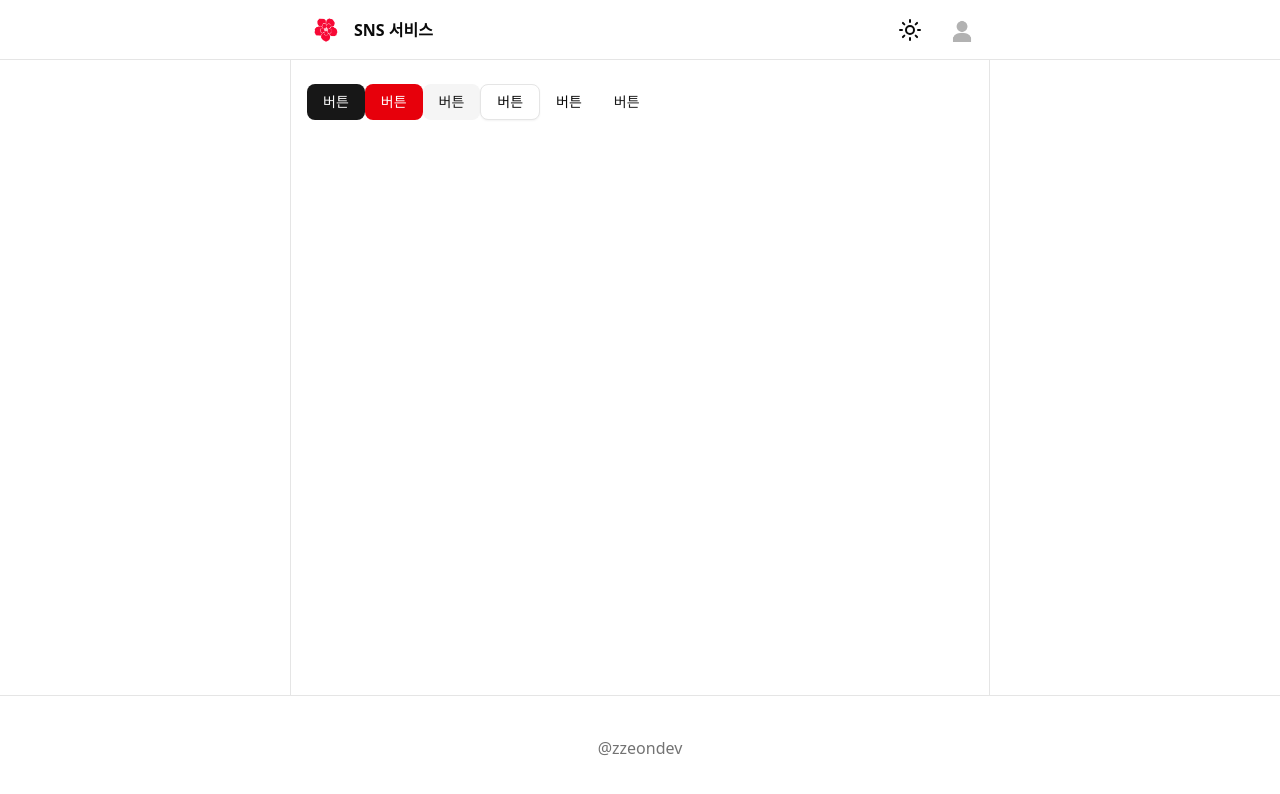
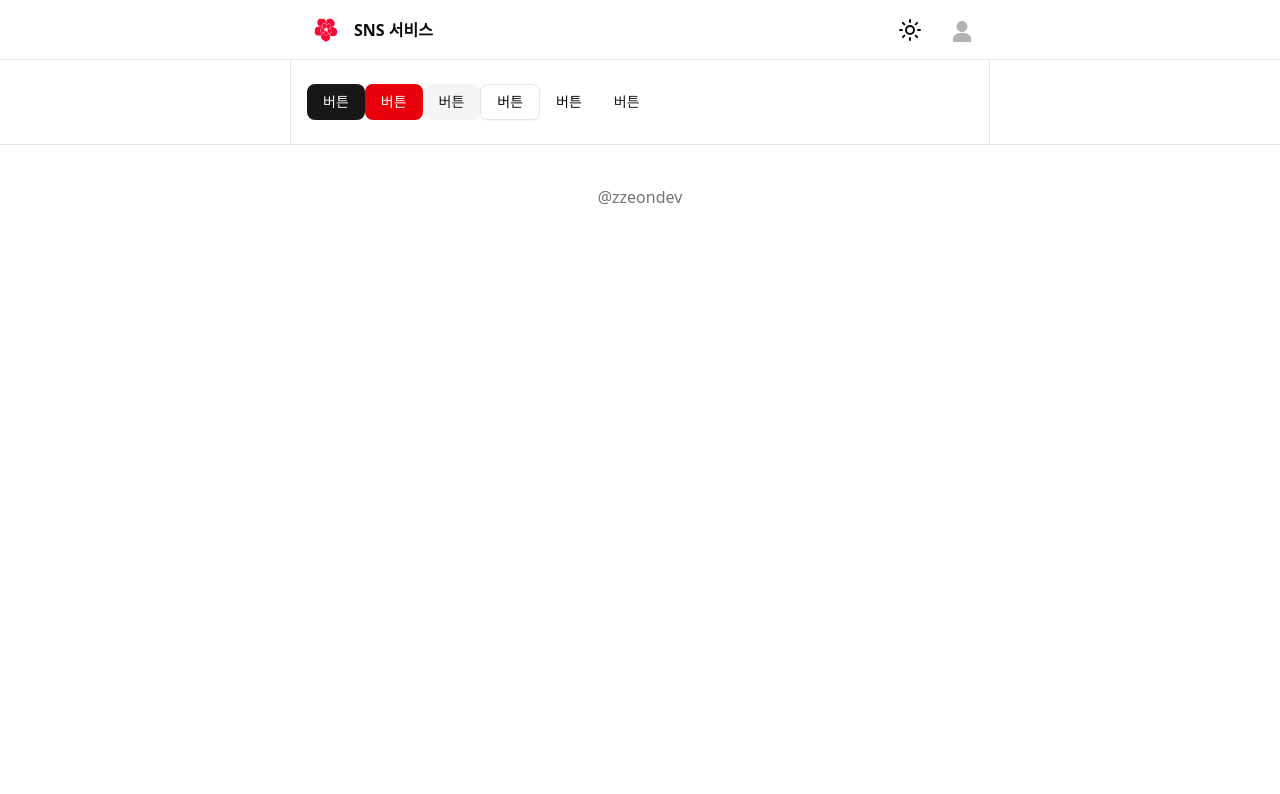
Before and after one commit to devclarova/til_next_supabase, a Next.js app: page / in a window 1280 px wide. Shown: the top 794 px of the page. Built offline with nearby package versions, Linux system fonts and the light colour scheme; no server answers.

Commit message:
[docs] zustand 인증 보관 적용

```diff
--- a/src/app/layout.tsx
+++ b/src/app/layout.tsx
@@ -6,6 +6,7 @@ import Link from 'next/link';
 import Image from 'next/image';
 import { Sun } from 'lucide-react';
 import ToastProvider from '@/components/providers/ToastProvider';
+import SessionProvider from '@/components/providers/SessionProvider';
 
 const geistSans = Geist({
   variable: '--font-geist-sans',
@@ -40,6 +41,7 @@ export default function RootLayout({
           {/* 컴포넌트 배치 */}
           <ToastProvider />
           <QueryProvider>
+            <SessionProvider>
               <header className='h-15 border-b'>
                 <div className='m-auto flex h-full w-full max-w-175 justify-between px-4'>
                   <Link href={'/'} className='flex items-center gap-2'>
@@ -72,6 +74,7 @@ export default function RootLayout({
               <footer className='text-muted-foreground border-t py-10 text-center'>
                 @zzeondev
               </footer>
+            </SessionProvider>
           </QueryProvider>
         </div>
       </body>
--- /dev/null
+++ b/src/components/GlobalLoading.tsx
@@ -0,0 +1,18 @@
+import React from 'react';
+import Image from 'next/image';
+export const GlobalLoading = () => {
+  return (
+    <div className='bg-muted flex h-[100vh] w-[100vw] flex-col items-center justify-center'>
+      <div className='mb-15 flex animate-bounce items-center gap-4'>
+        <Image
+          src={'/assets/logo.png'}
+          alt='SNS'
+          className='w-10'
+          width={40}
+          height={40}
+        />
+        <div className='text-2xl font-bold'>SNS 서비스</div>
+      </div>
+    </div>
+  );
+};
--- /dev/null
+++ b/src/components/providers/SessionProvider.tsx
@@ -0,0 +1,28 @@
+'use client';
+
+import supabase from '@/lib/supabase/client';
+import { useSessionLoaded, useSetSession } from '@/stores/session';
+import { useEffect } from 'react';
+import { GlobalLoading } from '../GlobalLoading';
+
+interface SessionProviderProps {
+  children: React.ReactNode;
+}
+
+export default function SessionProvider({ children }: SessionProviderProps) {
+  const setSession = useSetSession();
+  const isSessionLoaded = useSessionLoaded();
+
+  useEffect(() => {
+    // Supabase 의 인증의 상태가 변함을 체크함
+    supabase.auth.onAuthStateChange((event, session) => {
+      // zustand 에 보관
+      setSession(session);
+    });
+  }, []);
+
+  // 아직 세션이 없다면
+  if (!isSessionLoaded) return <GlobalLoading />;
+
+  return <div>{children}</div>;
+}
--- /dev/null
+++ b/src/stores/session.ts
@@ -0,0 +1,51 @@
+import { create } from 'zustand';
+import { combine, devtools } from 'zustand/middleware';
+
+// Supabase 의 인증의 타입을 정의함
+import type { Session } from '@supabase/supabase-js';
+
+type State = {
+  isLoading: boolean;
+  session: null | Session;
+};
+
+// 보관할 state의 객체의 초기값
+const initialState = {
+  isLoading: false,
+  session: null,
+} as State;
+
+const useSessionStore = create(
+  devtools(
+    combine(initialState, (set, get) => ({
+      actions: {
+        setSession: (session: Session | null) => {
+          // 하고 싶은 일
+          set({ isLoading: true, session });
+        },
+      },
+    })),
+    { name: 'sessionStore' }
+  )
+);
+
+// session 정보
+export const useSession = () => {
+  // Selector 함수는 Store 에서 원하는 것을 선택해서 리턴한다.
+  const session = useSessionStore(store => store.session);
+  return session;
+};
+
+// loading 정보
+export const useSessionLoaded = () => {
+  // Selector 함수는 Store 에서 원하는 것을 선택해서 리턴한다.
+  const isSessionLoaded = useSessionStore(store => store.isLoading);
+  return isSessionLoaded;
+};
+
+// sesstion 보관 액션
+export const useSetSession = () => {
+  // Selector 함수는 Store 에서 원하는 것을 선택해서 리턴한다.
+  const setSession = useSessionStore(store => store.actions.setSession);
+  return setSession;
+};
```
Also changed, not shown: 1 other file (tests, documents, lock files or other folders). Lines whose indentation alone changed are shown as unchanged.
